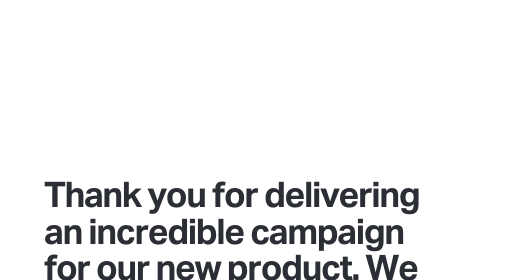
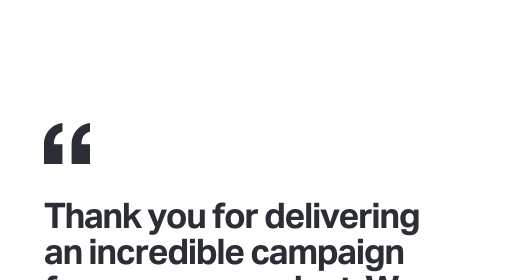
Before and after one commit to 40ftslinky/true, a plain HTML site: page about.html in a window 1280 px wide. Shown: the part 3880-4160 px from the top of the page, 620-1143 px from the left. Drawn offline with nearby package versions, Linux system fonts and the light colour scheme.

Commit message:
Update about.html

```diff
--- a/about.html
+++ b/about.html
@@ -388,7 +388,7 @@
             <div class="col_">
                 <div class="slide_text_wrap">
                     <div class="slide_quote">
-                        <!-- <img src="img/dinkus/quote.svg"> -->
+                        <img src="img/dinkus/quote.svg">
                     </div>
                     <div class="slide_copy">
                         <h3>Thank you for delivering an incredible campaign for our new product. We honestly couldn’t have asked for a better result.</h3>
```
